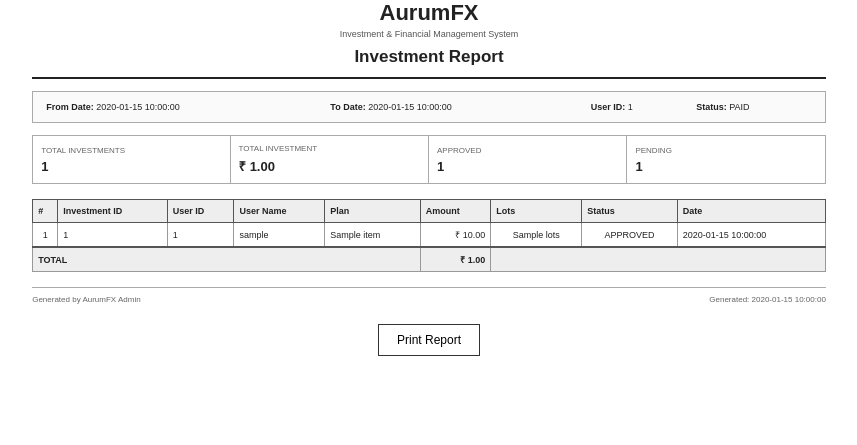
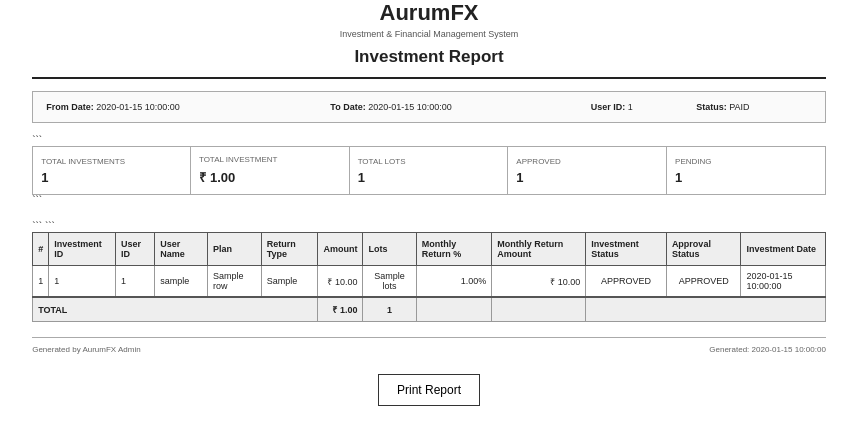
Before and after one commit to aurumfx-software/aurumfx_backend, a FastAPI app: template app/templates/reports/investment_report.html in a window 1280 px wide. Shown: the top 445 px of the page, without its empty margins (211-1068 px from the left). Run offline with FastAPI, Linux system fonts and the light colour scheme; the template is opened without the code that fills it: most values are stand-ins (such as "Sample title", 1, 10 or a date in 2020).

Commit message:
investment html update

````diff
--- a/app/templates/reports/investment_report.html
+++ b/app/templates/reports/investment_report.html
@@ -1,24 +1,18 @@
 {% extends "reports/base_report.html" %}
 
-
 {% block title %}
-
 Investment Report - AurumFX
-
 {% endblock %}
 
-
 {% block report_title %}
-
 Investment Report
-
 {% endblock %}
-
 
 {% block summary %}
 
 <div class="summary-grid">
 
+```
 <div class="summary-row">
 
     <div class="summary-box">
@@ -28,7 +22,7 @@
         </div>
 
         <div class="summary-value">
-                {{ summary.total_records }}
+            {{ summary.total_records or 0 }}
         </div>
 
     </div>
@@ -41,7 +35,22 @@
         </div>
 
         <div class="summary-value">
-                ₹ {{ "%.2f"|format(summary.total_amount) }}
+            ₹ {{ "%.2f"|format(
+                summary.total_amount or 0
+            ) }}
+        </div>
+
+    </div>
+
+
+    <div class="summary-box">
+
+        <div class="summary-label">
+            TOTAL LOTS
+        </div>
+
+        <div class="summary-value">
+            {{ summary.total_lots or 0 }}
         </div>
 
     </div>
@@ -54,7 +63,7 @@
         </div>
 
         <div class="summary-value">
-                {{ summary.approved_count }}
+            {{ summary.approved_count or 0 }}
         </div>
 
     </div>
@@ -67,59 +76,52 @@
         </div>
 
         <div class="summary-value">
-                {{ summary.pending_count }}
+            {{ summary.pending_count or 0 }}
         </div>
 
     </div>
 
 </div>
+```
 
 </div>
 
 {% endblock %}
 
-
 {% block content %}
 
 <table class="report-table">
 
+```
 <thead>
 
     <tr>
 
         <th>#</th>
 
-            <th>
-                Investment ID
-            </th>
+        <th>Investment ID</th>
 
-            <th>
-                User ID
-            </th>
+        <th>User ID</th>
 
-            <th>
-                User Name
-            </th>
+        <th>User Name</th>
 
-            <th>
-                Plan
-            </th>
+        <th>Plan</th>
 
-            <th>
-                Amount
-            </th>
+        <th>Return Type</th>
 
-            <th>
-                Lots
-            </th>
+        <th>Amount</th>
 
-            <th>
-                Status
-            </th>
+        <th>Lots</th>
 
-            <th>
-                Date
-            </th>
+        <th>Monthly Return %</th>
+
+        <th>Monthly Return Amount</th>
+
+        <th>Investment Status</th>
+
+        <th>Approval Status</th>
+
+        <th>Investment Date</th>
 
     </tr>
 
@@ -128,7 +130,9 @@
 
 <tbody>
 
-        {% for item in data %}
+    {% if report_data and report_data|length > 0 %}
+
+        {% for item in report_data %}
 
         <tr>
 
@@ -136,36 +140,92 @@
                 {{ loop.index }}
             </td>
 
+
             <td>
-                {{ item.investment_id }}
+                {{ item.investment_id or '-' }}
             </td>
 
+
             <td>
-                {{ item.user_id }}
+                {{ item.user_id or '-' }}
             </td>
 
+
             <td>
-                {{ item.user_name }}
+                {{ item.user_name or '-' }}
             </td>
 
+
             <td>
-                {{ item.plan_name }}
+                {{ item.plan_name or '-' }}
             </td>
 
-            <td class="text-right">
-                ₹ {{ "%.2f"|format(item.amount) }}
+
+            <td>
+                {{ item.return_type or '-' }}
             </td>
 
-            <td class="text-center">
-                {{ item.lots }}
+
+            <td class="text-right">
+
+                ₹ {{ "%.2f"|format(
+                    item.amount or 0
+                ) }}
+
             </td>
 
+
             <td class="text-center">
-                {{ item.investment_status }}
+
+                {{ item.lots or 0 }}
+
             </td>
 
+
+            <td class="text-right">
+
+                {{ "%.2f"|format(
+                    item.monthly_return_percentage or 0
+                ) }}%
+
+            </td>
+
+
+            <td class="text-right">
+
+                ₹ {{ "%.2f"|format(
+                    item.monthly_return_amount or 0
+                ) }}
+
+            </td>
+
+
+            <td class="text-center">
+
+                {{ item.investment_status or '-' }}
+
+            </td>
+
+
+            <td class="text-center">
+
+                {{ item.approval_status or '-' }}
+
+            </td>
+
+
             <td>
+
+                {% if item.investment_date %}
+
                     {{ item.investment_date }}
+
+                {% else %}
+
+                    -
+
+                {% endif %}
+
             </td>
 
         </tr>
@@ -173,22 +233,63 @@
         {% endfor %}
 
 
+        <!-- ==================================================
+             TOTAL
+        =================================================== -->
+
         <tr class="total-row">
 
-            <td colspan="5">
+            <td colspan="6">
                 TOTAL
             </td>
 
+
             <td class="text-right">
-                ₹ {{ "%.2f"|format(summary.total_amount) }}
+
+                ₹ {{ "%.2f"|format(
+                    summary.total_amount or 0
+                ) }}
+
             </td>
+
+
+            <td class="text-center">
+
+                {{ summary.total_lots or 0 }}
+
+            </td>
+
+
+            <td>
+            </td>
+
+
+            <td>
+            </td>
+
 
             <td colspan="3">
             </td>
 
         </tr>
 
+    {% else %}
+
+        <tr>
+
+            <td
+                colspan="13"
+                class="text-center"
+            >
+                No investment records found.
+            </td>
+
+        </tr>
+
+    {% endif %}
+
 </tbody>
+```
 
 </table>
 
````
Lines whose indentation alone changed are shown as unchanged.
